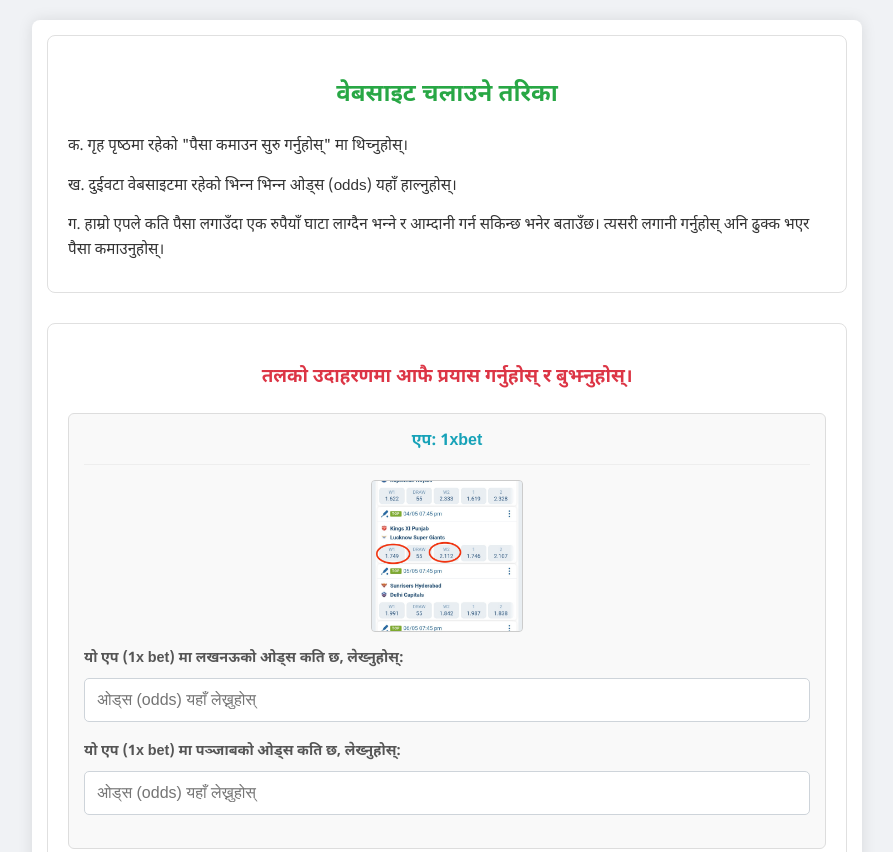
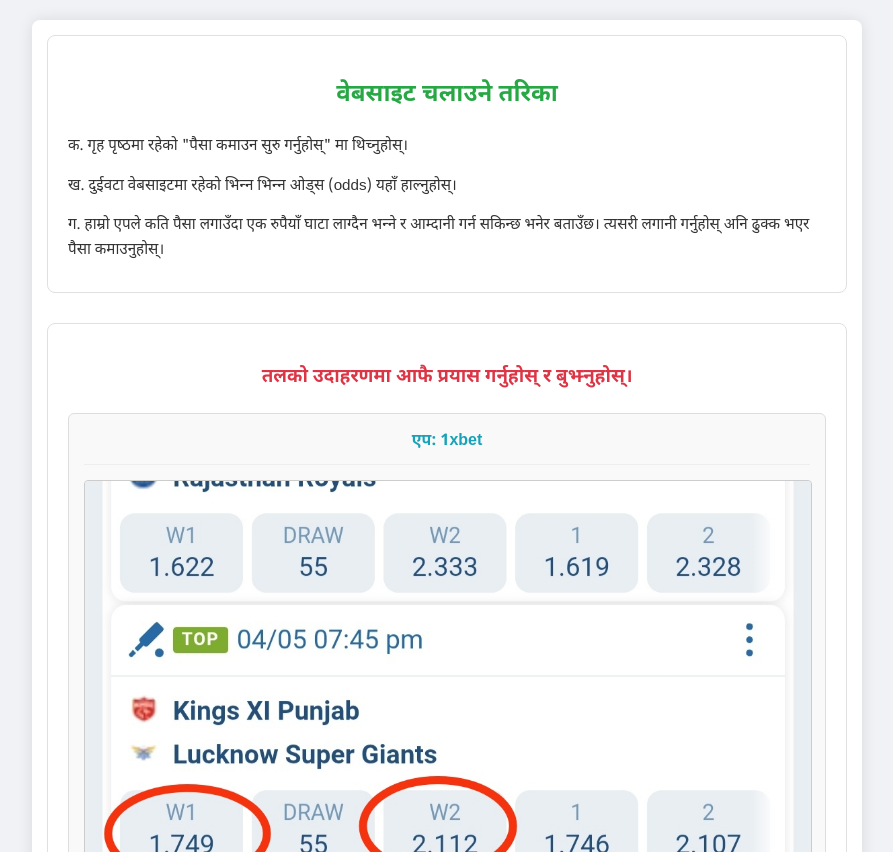
Before and after one commit to codesaksham11/bet, a plain HTML site: page d.html in a window 1280 px wide. Shown: the top 852 px of the page, without its empty margins (193-1086 px from the left). Drawn offline with Linux system fonts and the light colour scheme.

Commit message:
Update d.html

```diff
--- a/d.html
+++ b/d.html
@@ -70,9 +70,9 @@
 
         .odds-image {
             display: block;
-            max-width: 150px; /* Adjust as needed */
+             /* Adjust as needed */
             width: 100%;
-            aspect-ratio: 1 / 1;
+
             object-fit: contain; /* Or cover, depending on image content */
             margin: 0 auto 15px auto;
             border: 1px solid #ccc;
```
